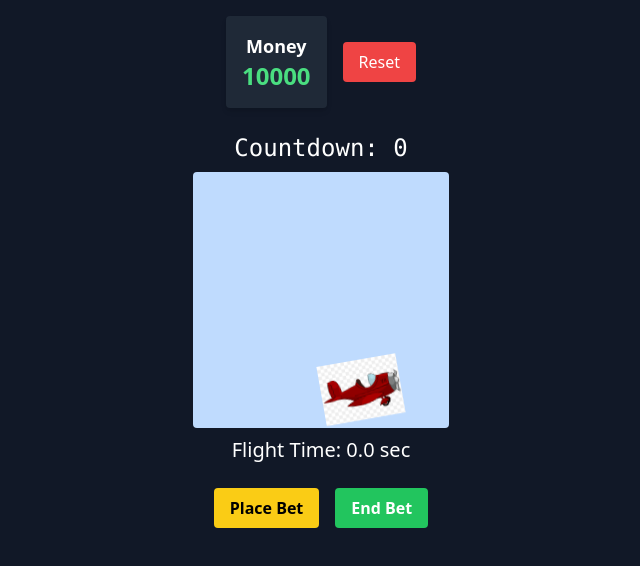
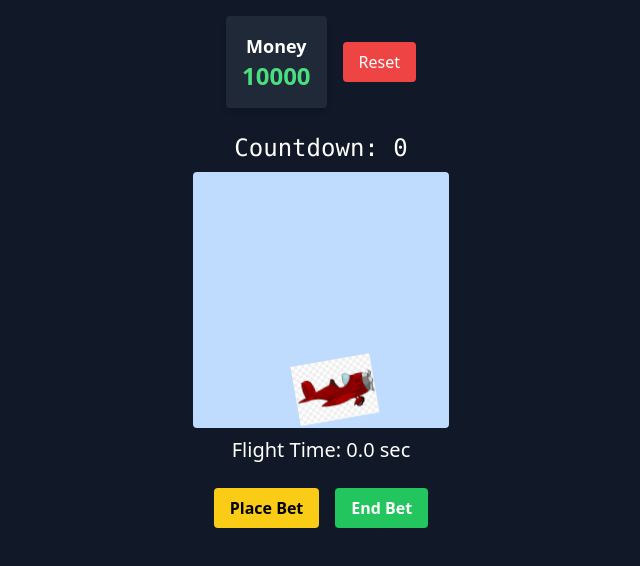
Before and after one commit to nixonsterk/aviator_by_niloy, a plain HTML site: page index.html in a window 1280 px wide. Shown: the whole page, without its empty margins (319-959 px from the left). Drawn offline with nearby package versions, Linux system fonts and the light colour scheme.

Commit message:
Update index.html

```diff
--- a/index.html
+++ b/index.html
@@ -29,7 +29,7 @@
   <div class="flex flex-col items-center mb-6">
     <div class="text-2xl font-mono mb-2">Countdown: <span id="countdown">5</span></div>
     <div class="relative w-64 h-64 bg-blue-200 rounded overflow-hidden">
-      <img id="plane" src="plane.png" alt="plane" class="absolute bottom-0 hidden transition-transform duration-1000" style="width:80px; left:50%; transform:translateX(-50%);" />
+      <img id="plane" src="plane.png" alt="plane" class="absolute bottom-0 hidden transition-transform duration-1000" style="width:80px; left:40%; transform:translateX(-40%);" />
       <img id="burst" src="burst.png" alt="burst" class="absolute hidden" style="width:80px; left:50%; transform:translateX(-50%) translateY(20px);" />
     </div>
     <div class="text-xl mt-2">Flight Time: <span id="timer">0.0</span> sec</div>
```
